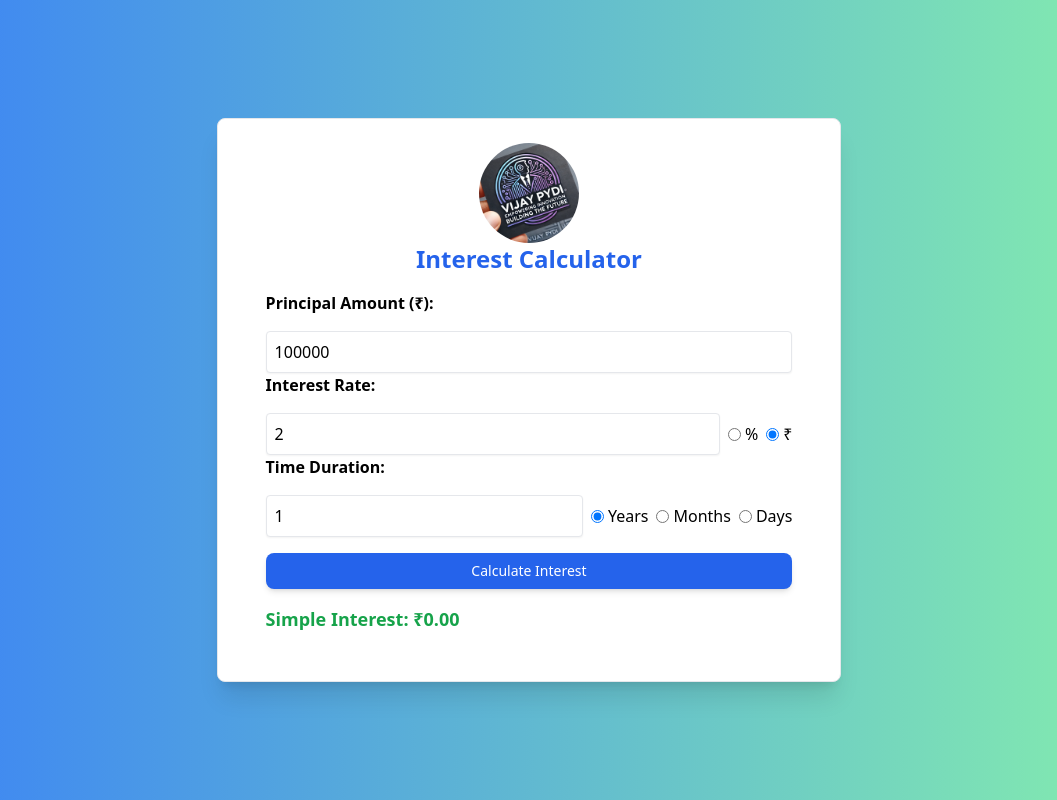
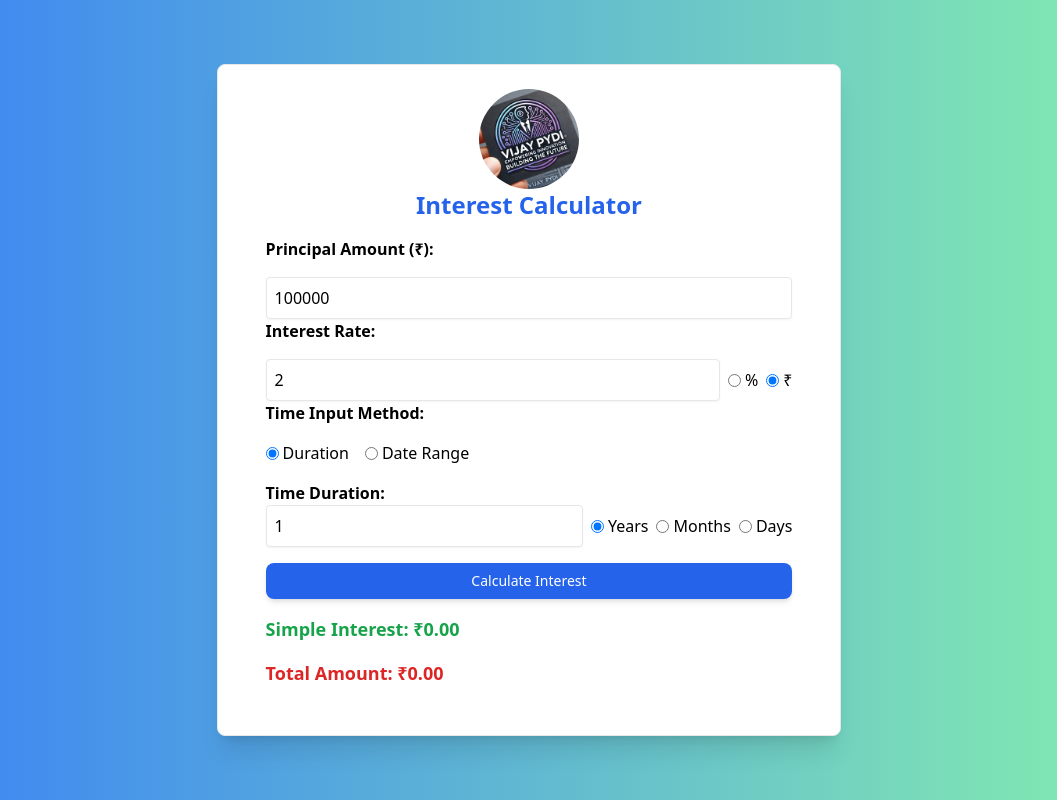
Before and after one commit to pydivijay/interest-calculator, a Next.js app: page / in a window 1280 px wide. Shown: the whole page, without its empty margins (111-1168 px from the left). Built offline with nearby package versions, Linux system fonts and the light colour scheme.

Commit message:
added the date selection logic for simple interest calculation

```diff
--- a/app/appcomponents/InterestCalculator.jsx
+++ b/app/appcomponents/InterestCalculator.jsx
@@ -13,17 +13,37 @@ export default function InterestCalculator() {
   const [timeUnit, setTimeUnit] = useState("years");
   const [simpleInterest, setSimpleInterest] = useState(0);
   const [compoundInterest, setCompoundInterest] = useState(0);
+  const [inputMethod, setInputMethod] = useState("duration"); // New state for input method
+  const [startDate, setStartDate] = useState("");
+  const [endDate, setEndDate] = useState("");
+  const [totalAmount, setTotalAmount] = useState(0);
 
   const calculateInterest = () => {
     let rateValue = rateType === "percent" ? rate / 100 : rate;
     let timeValue = time;
     let compoundingFrequency = 1;
 
-    if (timeUnit === "months" && rateType === "percent") {
+    // Calculate time from dates if date selection is used
+    if (inputMethod === "dates" && startDate && endDate) {
+      const start = new Date(startDate);
+      const end = new Date(endDate);
+      const diffTime = Math.abs(end - start);
+      timeValue = diffTime / (1000 * 60 * 60 * 24 * 365); // Convert to years
+    }
+
+    if (
+      timeUnit === "months" &&
+      rateType === "percent" &&
+      inputMethod !== "dates"
+    ) {
       timeValue /= 12;
       compoundingFrequency = 12;
     }
-    if (timeUnit === "days" && rateType === "percent") {
+    if (
+      timeUnit === "days" &&
+      rateType === "percent" &&
+      inputMethod !== "dates"
+    ) {
       timeValue /= 365;
       compoundingFrequency = 365;
     }
@@ -31,13 +51,29 @@ export default function InterestCalculator() {
     let simpleInterestAmount;
     if (rateType === "percent") {
       simpleInterestAmount = principal * rateValue * timeValue;
-    } else if (timeUnit === "years" && rateType === "rupees") {
+    } else if (
+      timeUnit === "years" &&
+      rateType === "rupees" &&
+      inputMethod !== "dates"
+    ) {
       simpleInterestAmount = (principal * rateValue * timeValue * 12) / 100;
-    } else if (timeUnit === "months" && rateType === "rupees") {
+    } else if (
+      timeUnit === "months" &&
+      rateType === "rupees" &&
+      inputMethod !== "dates"
+    ) {
       simpleInterestAmount = (principal * rateValue * timeValue) / 100;
-    } else if (timeUnit === "days" && rateType === "rupees") {
+    } else if (
+      timeUnit === "days" &&
+      rateType === "rupees" &&
+      inputMethod !== "dates"
+    ) {
       simpleInterestAmount =
         (principal * rateValue * ((timeValue * 12) / 365)) / 100;
+    } else if (inputMethod === "dates" && rateType === "rupees") {
+      // For date-based calculation with rupees, convert time to months
+      const months = timeValue * 12;
+      simpleInterestAmount = (principal * rateValue * months) / 100;
     }
 
     let finalAmount =
@@ -48,8 +84,9 @@ export default function InterestCalculator() {
       );
     let compoundInterestAmount = finalAmount - principal;
 
-    setSimpleInterest(simpleInterestAmount);
-    setCompoundInterest(compoundInterestAmount);
+    setSimpleInterest(simpleInterestAmount || 0);
+    setCompoundInterest(compoundInterestAmount || 0);
+    setTotalAmount(Number(principal) + simpleInterestAmount);
   };
 
   return (
@@ -105,6 +142,30 @@ export default function InterestCalculator() {
               </label>
             </div>
 
+            <label className="font-semibold">Time Input Method:</label>
+            <div className="flex gap-4">
+              <label className="flex items-center gap-1">
+                <input
+                  type="radio"
+                  value="duration"
+                  checked={inputMethod === "duration"}
+                  onChange={() => setInputMethod("duration")}
+                />
+                Duration
+              </label>
+              <label className="flex items-center gap-1">
+                <input
+                  type="radio"
+                  value="dates"
+                  checked={inputMethod === "dates"}
+                  onChange={() => setInputMethod("dates")}
+                />
+                Date Range
+              </label>
+            </div>
+
+            {inputMethod === "duration" ? (
+              <div>
                 <label className="font-semibold">Time Duration:</label>
                 <div className="flex gap-2 items-center">
                   <input
@@ -141,6 +202,29 @@ export default function InterestCalculator() {
                     Days
                   </label>
                 </div>
+              </div>
+            ) : (
+              <div className="space-y-2">
+                <div>
+                  <label className="font-semibold">Start Date:</label>
+                  <input
+                    type="date"
+                    value={startDate}
+                    onChange={(e) => setStartDate(e.target.value)}
+                    className="border p-2 w-full rounded shadow-sm"
+                  />
+                </div>
+                <div>
+                  <label className="font-semibold">End Date:</label>
+                  <input
+                    type="date"
+                    value={endDate}
+                    onChange={(e) => setEndDate(e.target.value)}
+                    className="border p-2 w-full rounded shadow-sm"
+                  />
+                </div>
+              </div>
+            )}
 
             <Button
               onClick={calculateInterest}
@@ -152,9 +236,9 @@ export default function InterestCalculator() {
             <h3 className="text-lg font-semibold text-green-600">
               Simple Interest: ₹{simpleInterest.toFixed(2)}
             </h3>
-            {/* <h3 className="text-lg font-semibold text-red-600">
-              Compound Interest: ₹{compoundInterest.toFixed(2)}
-            </h3> */}
+            <h3 className="text-lg font-semibold text-red-600">
+              Total Amount: ₹{totalAmount.toFixed(2)}
+            </h3>
           </div>
         </CardContent>
       </Card>
--- a/app/layout.js
+++ b/app/layout.js
@@ -12,8 +12,8 @@ const geistMono = Geist_Mono({
 });
 
 export const metadata = {
-  title: "Create Next App",
-  description: "Generated by create next app",
+  title: "Interest Calculator App",
+  description: "Generated by vijay",
 };
 
 export default function RootLayout({ children }) {
```
Lines whose indentation alone changed are shown as unchanged.
